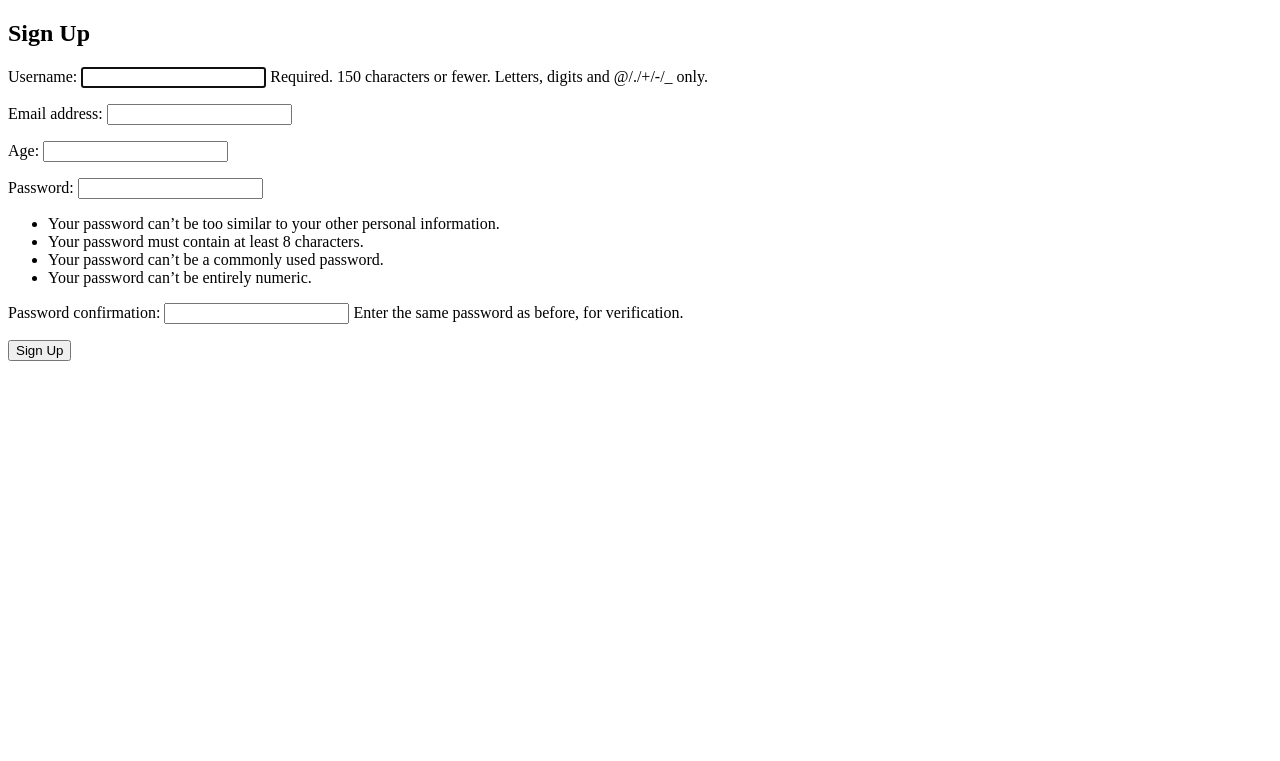
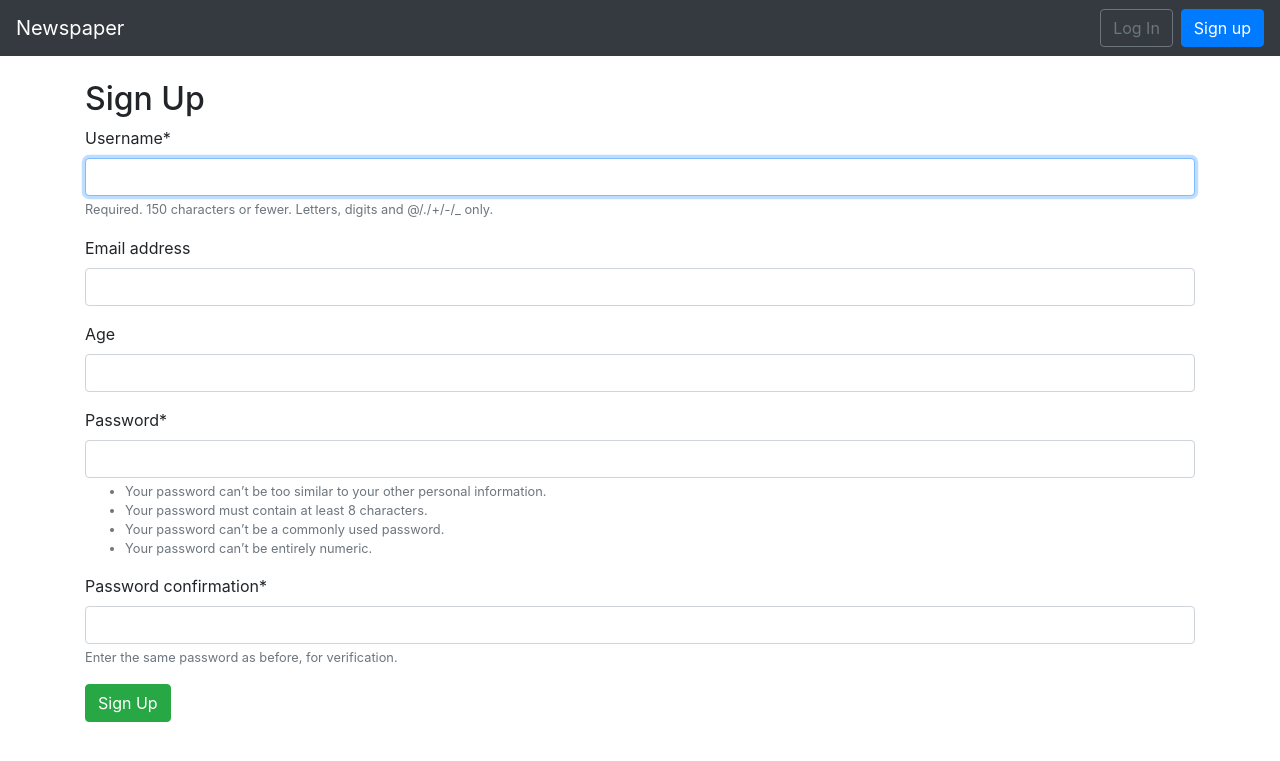
Before and after one commit to raviindorey/DjangoForBeginners, a Django app: page /users/signup/ in a window 1280 px wide. Shown: the top 761 px of the page. Run offline with Django 3.2, Linux system fonts and the light colour scheme; some libraries are stand-ins or nearby versions.

Commit message:
Use django-crispy-forms

```diff
--- a/Chapter10/newspaper_project/requirements.txt
+++ b/Chapter10/newspaper_project/requirements.txt
@@ -2,6 +2,7 @@ asgiref==3.2.7
 autopep8==1.5.3
 click==7.1.2
 Django==3.0.7
+django-crispy-forms==1.9.1
 flake8==3.8.3
 importlib-metadata==1.6.1
 jsonpickle==1.4.1
--- a/Chapter10/newspaper_project/templates/base.html
+++ b/Chapter10/newspaper_project/templates/base.html
@@ -1,14 +1,84 @@
 <!DOCTYPE html>
 <html lang="en">
-<head>
-  <meta charset="UTF-8">
-  <meta name="viewport" content="width=device-width, initial-scale=1.0">
-  <title>{% block title %}NewsPaper App{% endblock title %}</title>
-</head>
-<body>
-  <main>
-    {% block content %}
-    {% endblock content %}
-  </main>
-</body>
+  <head>
+    <meta charset="UTF-8" />
+    <meta name="viewport" content="width=device-width, initial-scale=1.0" />
+    <link
+      rel="stylesheet"
+      href="https://stackpath.bootstrapcdn.com/bootstrap/4.5.0/css/bootstrap.min.css"
+      integrity="sha384-9aIt2nRpC12Uk9gS9baDl411NQApFmC26EwAOH8WgZl5MYYxFfc+NcPb1dKGj7Sk"
+      crossorigin="anonymous"
+    />
+    <title>{% block title %}NewsPaper App{% endblock title %}</title>
+  </head>
+  <body>
+    <nav class="navbar navbar-expand-md navbar-dark bg-dark mb-4">
+      <a class="navbar-brand" href="{% url 'home' %}">Newspaper</a>
+      <button
+        class="navbar-toggler"
+        type="button"
+        data-toggle="collapse"
+        data-target="#navbarCollapse"
+        aria-controls="navbarCollapse"
+        aria-expanded="false"
+        aria-label="Toggle navigation"
+      >
+        <span class="navbar-toggler-icon"></span>
+      </button>
+      <div class="collapse navbar-collapse" id="navbarCollapse">
+        {% if user.is_authenticated %}
+        <ul class="navbar-nav ml-auto">
+          <li class="nav-item">
+            <a
+              class="nav-link dropdown-toggle"
+              href="#"
+              id="userMenu"
+              data-toggle="dropdown"
+              aria-haspopup="true"
+              aria-expanded="false"
+            >
+              {{ user.username }}
+            </a>
+            <div
+              class="dropdown-menu dropdown-menu-right"
+              aria-labelledby="userMenu"
+            >
+              <a class="dropdown-item" href="{% url 'password_change'%}"
+                >Change password</a
+              >
+              <div class="dropdown-divider"></div>
+              <a class="dropdown-item" href="{% url 'logout' %}"> Log Out</a>
+            </div>
+          </li>
+        </ul>
+        {% else %}
+        <form class="form-inline ml-auto">
+          <a href="{% url 'login' %}" class="btn btn-outline-secondary">
+            Log In</a
+          >
+          <a href="{% url 'signup' %}" class="btn btn-primary ml-2"> Sign up</a>
+        </form>
+        {% endif %}
+      </div>
+    </nav>
+    <div class="container">
+      {% block content %} {% endblock content %}
+    </div>
+    <!-- Scripts -->
+    <script
+      src="https://code.jquery.com/jquery-3.5.1.slim.min.js"
+      integrity="sha384-DfXdz2htPH0lsSSs5nCTpuj/zy4C+OGpamoFVy38MVBnE+IbbVYUew+OrCXaRkfj"
+      crossorigin="anonymous"
+    ></script>
+    <script
+      src="https://cdn.jsdelivr.net/npm/popper.js@1.16.0/dist/umd/popper.min.js"
+      integrity="sha384-Q6E9RHvbIyZFJoft+2mJbHaEWldlvI9IOYy5n3zV9zzTtmI3UksdQRVvoxMfooAo"
+      crossorigin="anonymous"
+    ></script>
+    <script
+      src="https://stackpath.bootstrapcdn.com/bootstrap/4.5.0/js/bootstrap.min.js"
+      integrity="sha384-OgVRvuATP1z7JjHLkuOU7Xw704+h835Lr+6QL9UvYjZE3Ipu6Tp75j7Bh/kR0JKI"
+      crossorigin="anonymous"
+    ></script>
+  </body>
 </html>
--- a/Chapter10/newspaper_project/templates/signup.html
+++ b/Chapter10/newspaper_project/templates/signup.html
@@ -1,4 +1,6 @@
 {% extends 'base.html' %}
+
+{% load crispy_forms_tags %}
 
 {% block title %}Sign Up{% endblock title %}
 
@@ -6,7 +8,7 @@
   <h2>Sign Up</h2>
   <form method="post">
     {% csrf_token %}
-    {{ form.as_p }}
-    <button type="submit">Sign Up</button>
+    {{ form|crispy }}
+    <button class="btn btn-success" type="submit">Sign Up</button>
   </form>
 {% endblock content %}
```
Also changed, not shown: Chapter10/newspaper_project/newspaper_project/settings.py (+7 -0 lines), Chapter10/newspaper_project/db.sqlite3.
